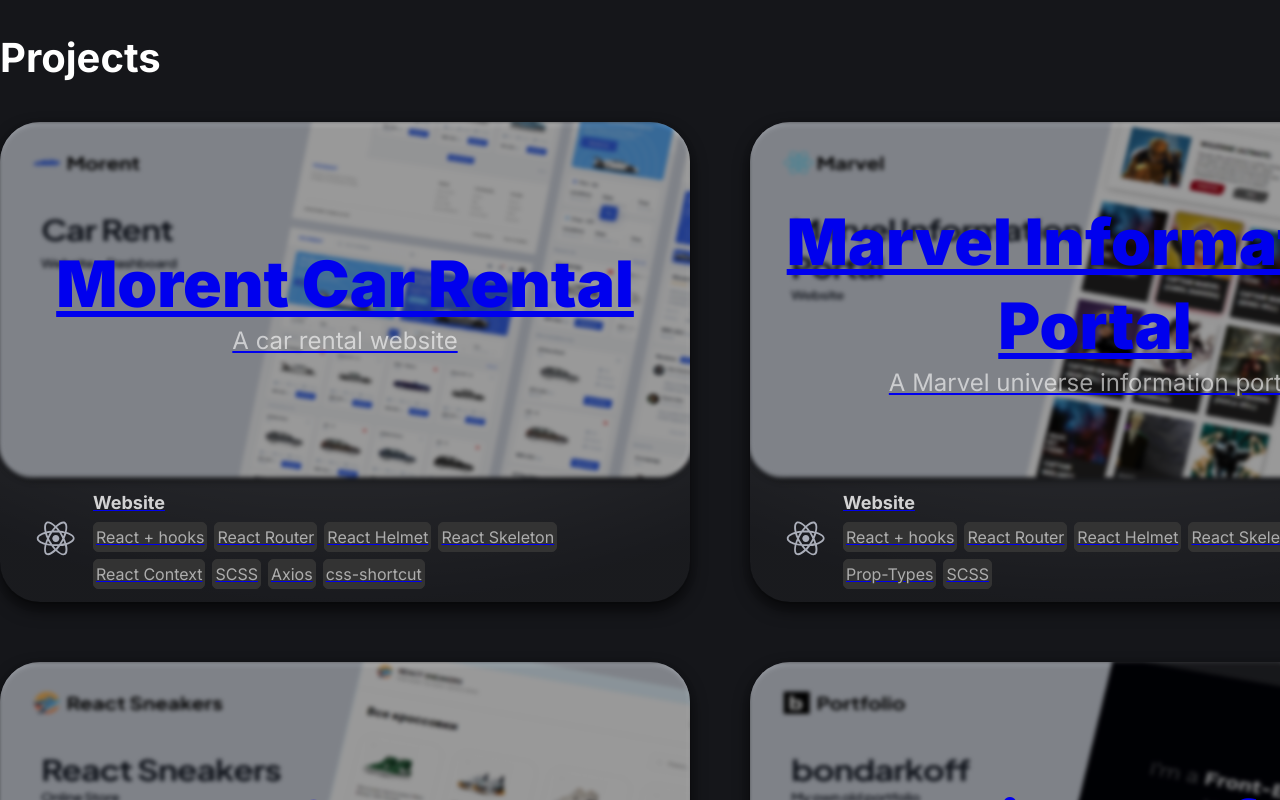
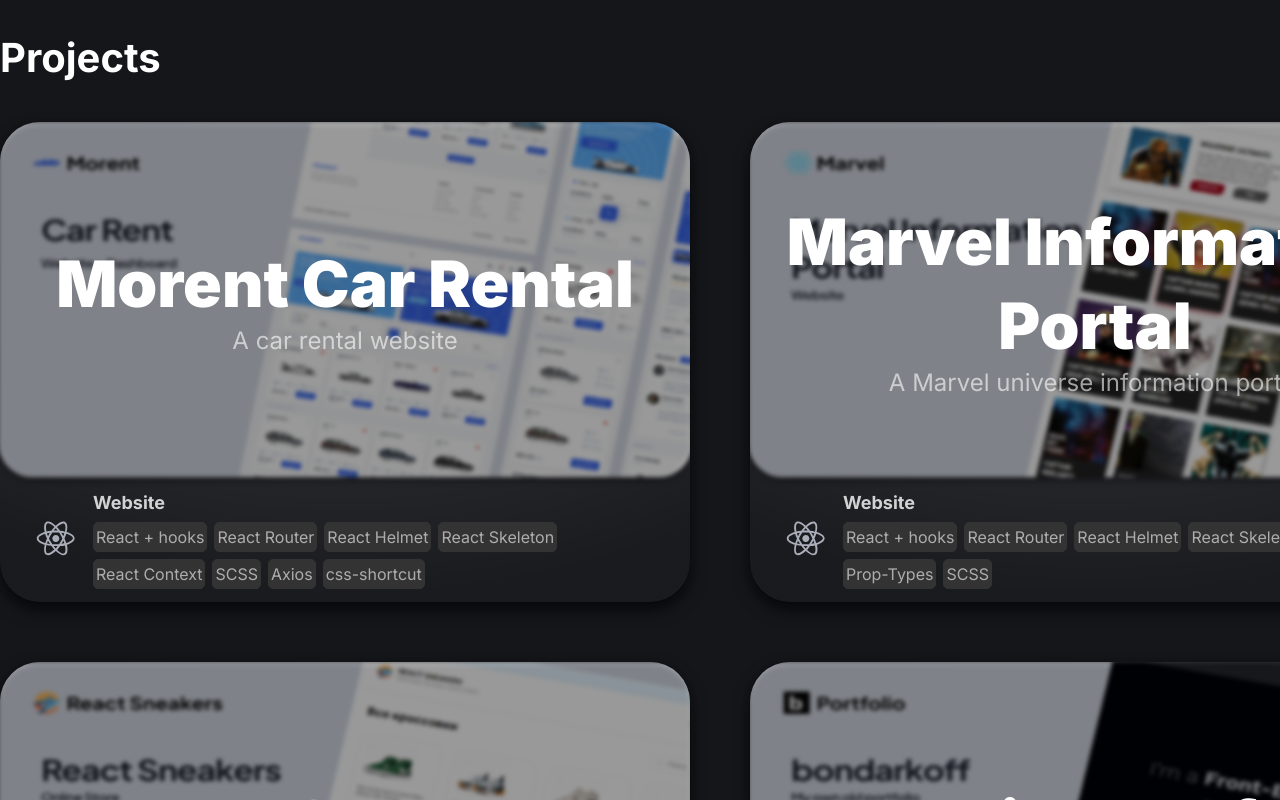
Before and after one commit to bondarkoff/next-portfolio, a Next.js app: page / in a window 1280 px wide. Shown: the part 480-1280 px from the top of the page. Built offline with nearby package versions, Linux system fonts and the light colour scheme.

Commit message:
removed unused props and <a> tag styles

```diff
--- a/src/components/card/Card.js
+++ b/src/components/card/Card.js
@@ -4,7 +4,7 @@
 import { ReactIcon } from './ReactIcon';
 import { JavaScriptIcon } from './JavaScriptIcon';
 
-export const Card = ({ title, subtitle, description, stack, image, demo, github, react, id }) => {
+export const Card = ({ title, subtitle, stack, image, react, id }) => {
     return (
         <Link href={`/project/${id}`}>
             <div className={styles.card}>
--- a/src/styles/globals.scss
+++ b/src/styles/globals.scss
@@ -13,3 +13,8 @@
     margin: 0 auto;
     width: 1440px;
 }
+
+a {
+    text-decoration: none;
+    color: inherit;
+}
```
